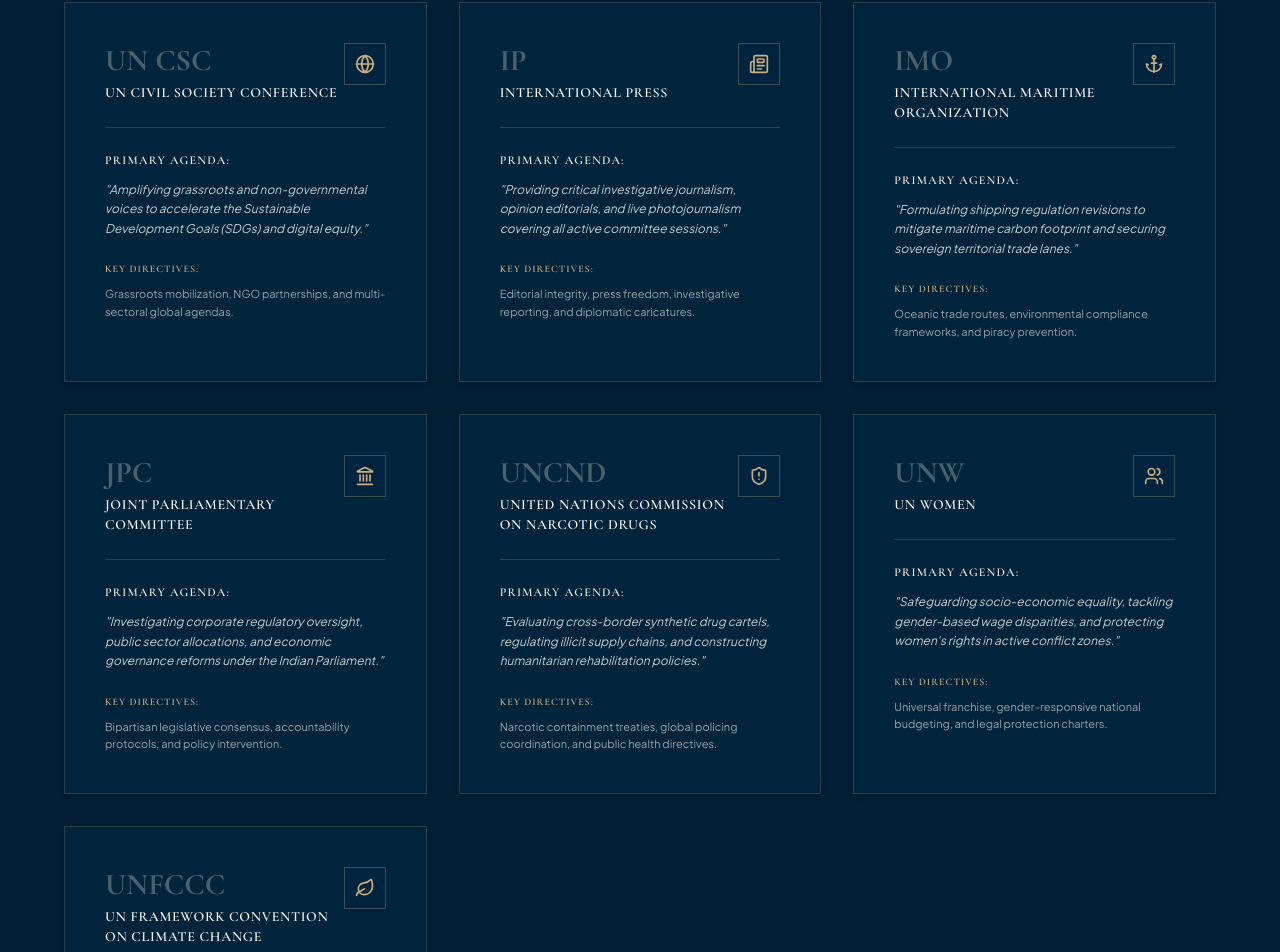
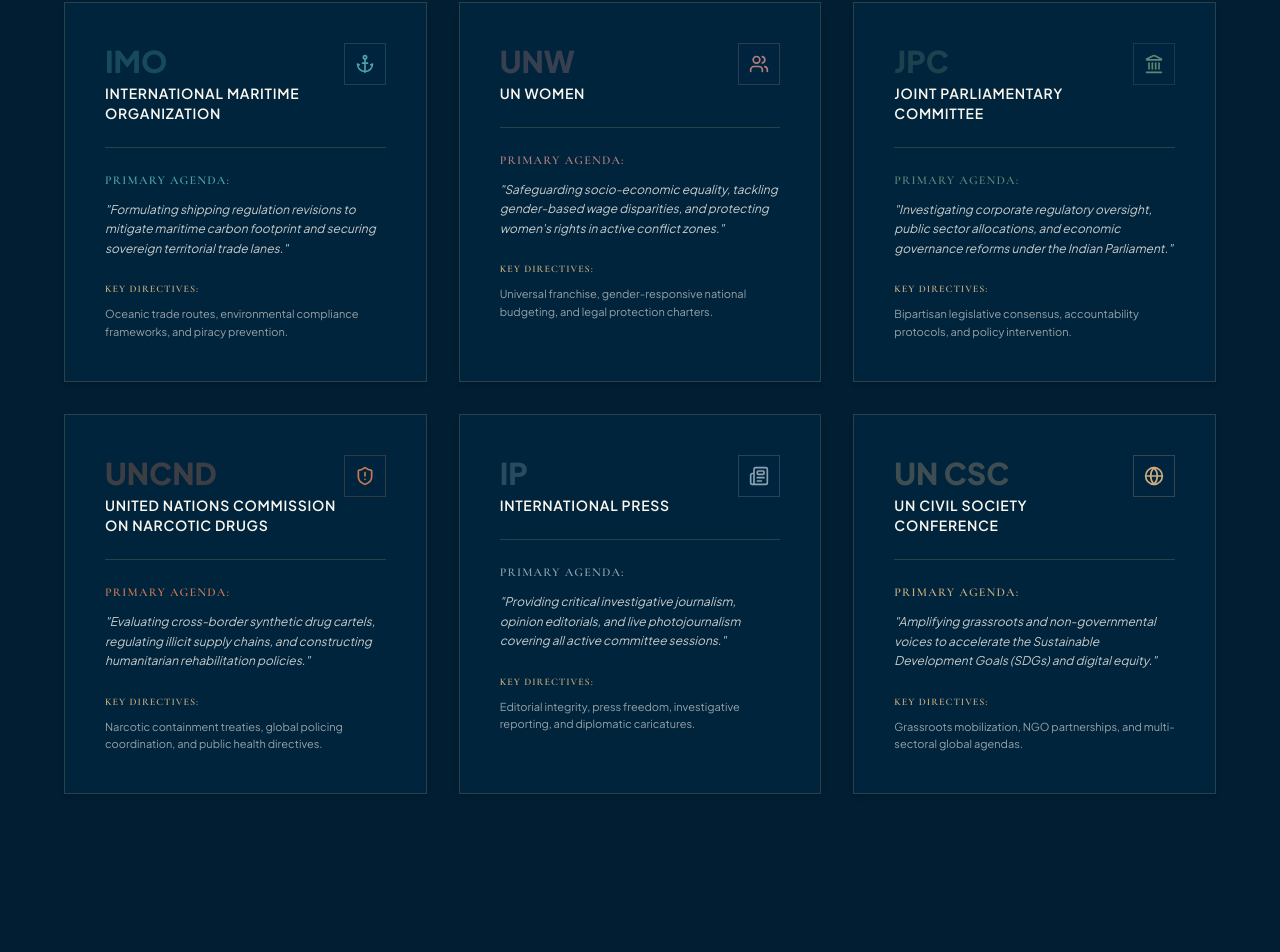
Before and after one commit to SrayanBhattacharya/uemcon-site, a Next.js app: page / in a window 1280 px wide. Shown: the part 1819-2771 px from the top of the page. Built offline with nearby package versions, Linux system fonts and the light colour scheme.

Commit message:
ui: changed the order of the committees and colors of each

```diff
--- a/components/sections/FeaturedCommittees.tsx
+++ b/components/sections/FeaturedCommittees.tsx
@@ -12,12 +12,40 @@
 
 const committees = [
   {
-    name: "UN CSC",
-    fullName: "UN Civil Society Conference",
-    agenda: "Amplifying grassroots and non-governmental voices to accelerate the Sustainable Development Goals (SDGs) and digital equity.",
-    focus: "Grassroots mobilization, NGO partnerships, and multi-sectoral global agendas.",
-    icon: Globe,
-    delegates: "60 Seats Available",
+    name: "IMO",
+    fullName: "International Maritime Organization",
+    agenda: "Formulating shipping regulation revisions to mitigate maritime carbon footprint and securing sovereign territorial trade lanes.",
+    focus: "Oceanic trade routes, environmental compliance frameworks, and piracy prevention.",
+    icon: Anchor,
+    delegates: "40 Seats Available",
+    color: "#4CA3A5", // Deep sea teal
+  },
+  {
+    name: "UNW",
+    fullName: "UN Women",
+    agenda: "Safeguarding socio-economic equality, tackling gender-based wage disparities, and protecting women's rights in active conflict zones.",
+    focus: "Universal franchise, gender-responsive national budgeting, and legal protection charters.",
+    icon: Users,
+    delegates: "50 Seats Available",
+    color: "#B37D7D", // Elegant dusty rose
+  },
+  {
+    name: "JPC",
+    fullName: "Joint Parliamentary Committee",
+    agenda: "Investigating corporate regulatory oversight, public sector allocations, and economic governance reforms under the Indian Parliament.",
+    focus: "Bipartisan legislative consensus, accountability protocols, and policy intervention.",
+    icon: Landmark,
+    delegates: "35 Seats Available",
+    color: "#5F8575", // Heritage sage green
+  },
+  {
+    name: "UNCND",
+    fullName: "United Nations Commission on Narcotic Drugs",
+    agenda: "Evaluating cross-border synthetic drug cartels, regulating illicit supply chains, and constructing humanitarian rehabilitation policies.",
+    focus: "Narcotic containment treaties, global policing coordination, and public health directives.",
+    icon: ShieldAlert,
+    delegates: "45 Seats Available",
+    color: "#C87A53", // Muted rust/copper
   },
   {
     name: "IP",
@@ -26,46 +54,16 @@
     focus: "Editorial integrity, press freedom, investigative reporting, and diplomatic caricatures.",
     icon: Newspaper,
     delegates: "20 Seats Available",
+    color: "#8AA2B0", // Steel blue
   },
   {
-    name: "IMO",
-    fullName: "International Maritime Organization",
-    agenda: "Formulating shipping regulation revisions to mitigate maritime carbon footprint and securing sovereign territorial trade lanes.",
-    focus: "Oceanic trade routes, environmental compliance frameworks, and piracy prevention.",
-    icon: Anchor,
-    delegates: "40 Seats Available",
-  },
-  {
-    name: "JPC",
-    fullName: "Joint Parliamentary Committee",
-    agenda: "Investigating corporate regulatory oversight, public sector allocations, and economic governance reforms under the Indian Parliament.",
-    focus: "Bipartisan legislative consensus, accountability protocols, and policy intervention.",
-    icon: Landmark,
-    delegates: "35 Seats Available",
-  },
-  {
-    name: "UNCND",
-    fullName: "United Nations Commission on Narcotic Drugs",
-    agenda: "Evaluating cross-border synthetic drug cartels, regulating illicit supply chains, and constructing humanitarian rehabilitation policies.",
-    focus: "Narcotic containment treaties, global policing coordination, and public health directives.",
-    icon: ShieldAlert,
-    delegates: "45 Seats Available",
-  },
-  {
-    name: "UNW",
-    fullName: "UN Women",
-    agenda: "Safeguarding socio-economic equality, tackling gender-based wage disparities, and protecting women's rights in active conflict zones.",
-    focus: "Universal franchise, gender-responsive national budgeting, and legal protection charters.",
-    icon: Users,
-    delegates: "50 Seats Available",
-  },
-  {
-    name: "UNFCCC",
-    fullName: "UN Framework Convention on Climate Change",
-    agenda: "Operationalizing loss and damage funding mechanisms and standardizing carbon market offset accountability.",
-    focus: "Global emission reduction mandates, green capital flow, and ecological treaties.",
-    icon: Leaf,
-    delegates: "55 Seats Available",
+    name: "UN CSC",
+    fullName: "UN Civil Society Conference",
+    agenda: "Amplifying grassroots and non-governmental voices to accelerate the Sustainable Development Goals (SDGs) and digital equity.",
+    focus: "Grassroots mobilization, NGO partnerships, and multi-sectoral global agendas.",
+    icon: Globe,
+    delegates: "60 Seats Available",
+    color: "#CBAD7F", // Signature warm tan
   },
 ];
 
@@ -123,19 +121,29 @@
             const Icon = committee.icon;
             return (
               <motion.div key={committee.name} variants={cardVariants} className="flex h-full">
-                <Card className="flex flex-col justify-between w-full h-full group hover:border-primary-blue/30 transition-all duration-300">
+                <Card
+                  interactive={false}
+                  className="flex flex-col justify-between w-full h-full group border border-warm-tan/20 hover:border-[var(--accent-color)] transition-all duration-500 hover:-translate-y-1 hover:shadow-lg"
+                  style={{ "--accent-color": committee.color } as React.CSSProperties}
+                >
                   <div className="space-y-6">
                     {/* Header: Name and Emblem */}
                     <div className="flex justify-between items-start">
                       <div>
-                        <span className="font-serif text-3xl font-bold text-primary-blue/30 group-hover:text-primary-blue/70 transition-colors duration-300">
+                        <span
+                          className="font-sans text-3xl font-black transition-all duration-300 opacity-30 group-hover:opacity-85"
+                          style={{ color: committee.color }}
+                        >
                           {committee.name}
                         </span>
-                        <Heading level={5} className="text-xs md:text-sm font-semibold tracking-wider text-ink mt-1">
+                        <Heading level={5} serif={false} className="text-xs md:text-sm font-semibold tracking-wider text-ink mt-1">
                           {committee.fullName}
                         </Heading>
                       </div>
-                      <div className="p-2.5 rounded-none border border-warm-tan/30 bg-light-beige/10 text-warm-tan group-hover:text-primary-blue group-hover:border-primary-blue/40 transition-colors duration-300">
+                      <div
+                        className="p-2.5 rounded-none border bg-light-beige/10 transition-all duration-300 group-hover:border-[var(--accent-color)]"
+                        style={{ borderColor: committee.color + '40', color: committee.color }}
+                      >
                         <Icon className="h-5 w-5" />
                       </div>
                     </div>
@@ -144,7 +152,10 @@
 
                     {/* Content: Agenda Brief */}
                     <div className="space-y-3">
-                      <h5 className="font-serif text-xs font-semibold text-primary-blue uppercase tracking-widest">
+                      <h5
+                        className="font-serif text-xs font-semibold uppercase tracking-widest"
+                        style={{ color: committee.color }}
+                      >
                         Primary Agenda:
                       </h5>
                       <p className="font-sans text-xs text-ink/80 leading-relaxed italic">
```
